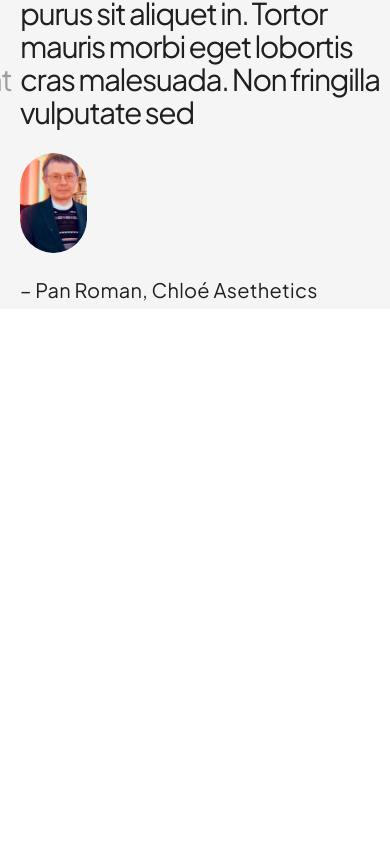
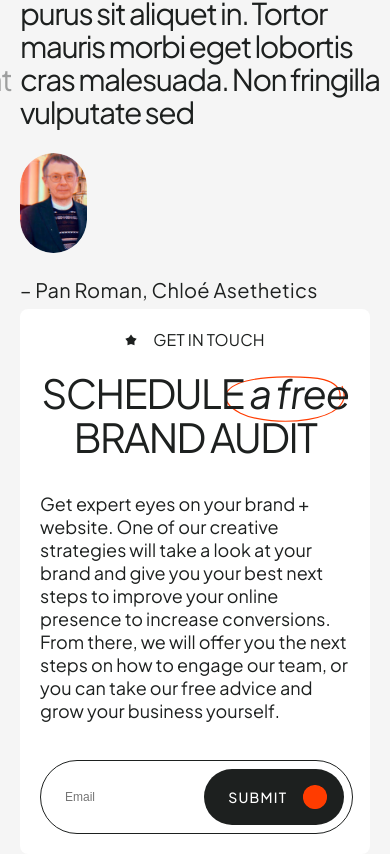
Before and after one commit to FluffyClaws/hulo.dev-test-page, a React (Create React App) app: page / in a window 390 px wide. Shown: the part 8104-8958 px from the top of the page. Before the commit the page ends 8413 px from the top, so only its background shows below. Built offline with nearby package versions, Linux system fonts and the light colour scheme.

Commit message:
mobile get-in-touch

```diff
--- a/src/components/GetInTouchSection.scss
+++ b/src/components/GetInTouchSection.scss
@@ -1,3 +1,34 @@
+.get-in-touch-container {
+  background: var(--baseline-bg-alt);
+  align-self: stretch;
+  justify-content: center;
+  padding: 0 var(--padding-xl) var(--padding-101xl);
+  text-align: left;
+  font-size: var(--font-size-base);
+  color: var(--baseline-dark);
+  font-family: var(--button);
+  .get-in-touch-wrapper {
+    width: 1680px;
+    border-radius: var(--br-5xs);
+    background-color: var(--baseline-white);
+    justify-content: flex-start;
+    padding: var(--padding-29xl);
+    gap: var(--gap-61xl);
+    .left-col {
+      flex: 1;
+      gap: var(--gap-161xl);
+      min-width: 536px;
+      .left-col-wrapper {
+        flex-direction: column;
+        gap: var(--gap-61xl);
+        .get-in-touch {
+          align-self: stretch;
+          display: flex;
+          flex-direction: row;
+          align-items: center;
+          justify-content: flex-start;
+          gap: var(--gap-base);
+          max-width: 100%;
           .star-icon {
             display: flex;
             flex-direction: column;
@@ -8,7 +39,7 @@
             height: 12px;
             position: relative;
           }
-.get-in-touch p {
+          p {
             margin: 0;
             flex: 1;
             position: relative;
@@ -19,26 +50,11 @@
             min-width: 87px;
             max-width: 100%;
           }
-.get-in-touch {
-  align-self: stretch;
-  display: flex;
+        }
+        .get-in-touch-head {
           flex-direction: row;
-  align-items: center;
-  justify-content: flex-start;
-  gap: var(--gap-base);
-  max-width: 100%;
-}
-.get-in-touch-desc p {
-  margin: 0;
-}
-.touch-circle {
-  height: 110px;
-  width: 295.3px;
-  position: absolute;
-  margin: 0 !important;
-  top: 11px;
-  right: 36.1px;
-}
+          position: relative;
+          font-size: var(--h1-size);
           .audit-headline {
             font-weight: 400;
             margin: 0;
@@ -52,89 +68,22 @@
             z-index: 1;
             font-family: inherit;
           }
-.left-col-wrapper,
-.get-in-touch-head {
+          .touch-circle {
+            height: 110px;
+            width: 295.3px;
+            position: absolute;
+            margin: 0 !important;
+            top: 11px;
+            right: 36.1px;
+          }
+        }
+      }
+      .get-in-touch-desc {
         align-self: stretch;
-  display: flex;
-  align-items: flex-start;
-  justify-content: flex-start;
-  max-width: 100%;
-}
-.get-in-touch-head {
-  flex-direction: row;
-  position: relative;
-  font-size: var(--h1-size);
-}
-.left-col-wrapper {
-  flex-direction: column;
-  gap: var(--gap-61xl);
-}
-.email-input {
-  align-self: stretch;
-  position: relative;
-  line-height: 140%;
-  line-height: 34px;
-}
-
-.pattern-matcher {
-  flex: 1;
-  display: flex;
-  flex-direction: column;
-  align-items: flex-start;
-  justify-content: flex-start;
-  padding: var(--padding-2xs) 0 0;
-  box-sizing: border-box;
-  min-width: 340px;
-  max-width: 100%;
-}
-
-.icon20,
-.icon21 {
-  position: absolute;
-  top: 0;
-  left: 0;
-  border-radius: var(--br-21xl);
-  width: 24px;
-  height: 24px;
-  overflow: hidden;
-}
-.icon21 {
-  top: 4px;
-  left: 4px;
-  border-radius: var(--br-829xl);
-  background-color: var(--color-orangered);
-  width: 16px;
-  height: 16px;
-  z-index: 1;
-}
-.icon-parent7 {
-  height: 24px;
-  width: 24px;
-  position: relative;
-}
-.button9 {
-  width: 253px;
-  border-radius: var(--br-21xl);
-  background-color: var(--baseline-dark);
-  overflow: hidden;
-  flex-shrink: 0;
-  display: flex;
-  flex-direction: row;
-  align-items: flex-start;
-  justify-content: flex-start;
-  padding: var(--padding-base) var(--padding-5xl);
-  box-sizing: border-box;
-  gap: var(--gap-base);
-  font-size: var(--button-size);
-  color: var(--baseline-white);
-}
-.get-in-touch-desc,
-.email-wrapper,
-.left-col {
-  display: flex;
-  align-items: flex-start;
-  justify-content: flex-start;
-  max-width: 100%;
+        gap: var(--gap-45xl);
+        font-size: var(--h5-size);
+        .get-in-touch-desc p {
+          margin: 0;
         }
         .email-wrapper {
           display: flex;
@@ -145,9 +94,11 @@
           border-radius: 50px;
           border: 1px solid var(--baseline-dark);
           padding: 8px;
-}
-
           .email-input {
+            align-self: stretch;
+            position: relative;
+            line-height: 140%;
+            line-height: 34px;
             width: 523px;
             border: none;
             outline: none;
@@ -155,19 +106,8 @@
             font-size: 24px;
             color: var(--baseline-dark);
           }
-.get-in-touch-desc,
-.left-col {
-  flex-direction: column;
         }
-.get-in-touch-desc {
-  align-self: stretch;
-  gap: var(--gap-45xl);
-  font-size: var(--h5-size);
       }
-.left-col {
-  flex: 1;
-  gap: var(--gap-161xl);
-  min-width: 536px;
     }
     .get-in-touch-img {
       height: 800px;
@@ -179,6 +119,32 @@
       object-fit: cover;
       max-width: 100%;
     }
+  }
+}
+
+.left-col-wrapper,
+.get-in-touch-head {
+  align-self: stretch;
+  display: flex;
+  align-items: flex-start;
+  justify-content: flex-start;
+  max-width: 100%;
+}
+
+.get-in-touch-desc,
+.email-wrapper,
+.left-col {
+  display: flex;
+  align-items: flex-start;
+  justify-content: flex-start;
+  max-width: 100%;
+}
+
+.get-in-touch-desc,
+.left-col {
+  flex-direction: column;
+}
+
 .get-in-touch-container,
 .get-in-touch-wrapper {
   display: flex;
@@ -187,21 +153,62 @@
   box-sizing: border-box;
   max-width: 100%;
 }
+
+@media screen and (max-width: 450px) {
+  .get-in-touch-container {
+    width: 100%;
+    padding: 0 20px 0;
     .get-in-touch-wrapper {
-  width: 1680px;
-  border-radius: var(--br-5xs);
-  background-color: var(--baseline-white);
-  justify-content: flex-start;
-  padding: var(--padding-29xl);
-  gap: var(--gap-61xl);
+      width: 100%;
+      padding: 20px;
+      flex-direction: column;
+      .left-col {
+        width: 100%;
+        gap: 0;
+        min-width: unset;
+        .left-col-wrapper {
+          width: 100%;
+          gap: 20px;
+          .get-in-touch {
+            width: 100%;
+            justify-content: center;
+            p {
+              flex: none;
             }
-.get-in-touch-container {
-  background: var(--baseline-bg-alt);
-  align-self: stretch;
-  justify-content: center;
-  padding: 0 var(--padding-xl) var(--padding-101xl);
-  text-align: left;
-  font-size: var(--font-size-base);
-  color: var(--baseline-dark);
-  font-family: var(--button);
           }
+          .get-in-touch-head {
+            width: 100%;
+            flex-direction: column;
+            text-align: center;
+            .audit-headline {
+              font-size: 40px;
+            }
+            .touch-circle {
+              width: 120px;
+              height: auto;
+              top: 5px;
+              right: 5px;
+            }
+          }
+        }
+        .get-in-touch-desc {
+          gap: 20px;
+          font-size: 18px;
+          margin-top: 15px;
+          .email-wrapper {
+            width: 95%;
+            .email-input {
+              width: 100%;
+              padding: 8px;
+              margin-left: 8px;
+              font-size: 12px;
+            }
+          }
+        }
+      }
+      .get-in-touch-img {
+        display: none;
+      }
+    }
+  }
+}
--- a/src/pages/Home.tsx
+++ b/src/pages/Home.tsx
@@ -22,8 +22,8 @@ const Home: React.FC = () => {
       <ProcessesSection />
       <Highlights />
       <Testimonials />
-      {/* <GetInTouchSection />
-      <Footer /> */}
+      <GetInTouchSection />
+      {/* <Footer /> */}
     </>
   );
 };
```
Also changed, not shown: src/components/GetInTouchSection.tsx (+15 -3 lines). Lines whose indentation alone changed are shown as unchanged.
